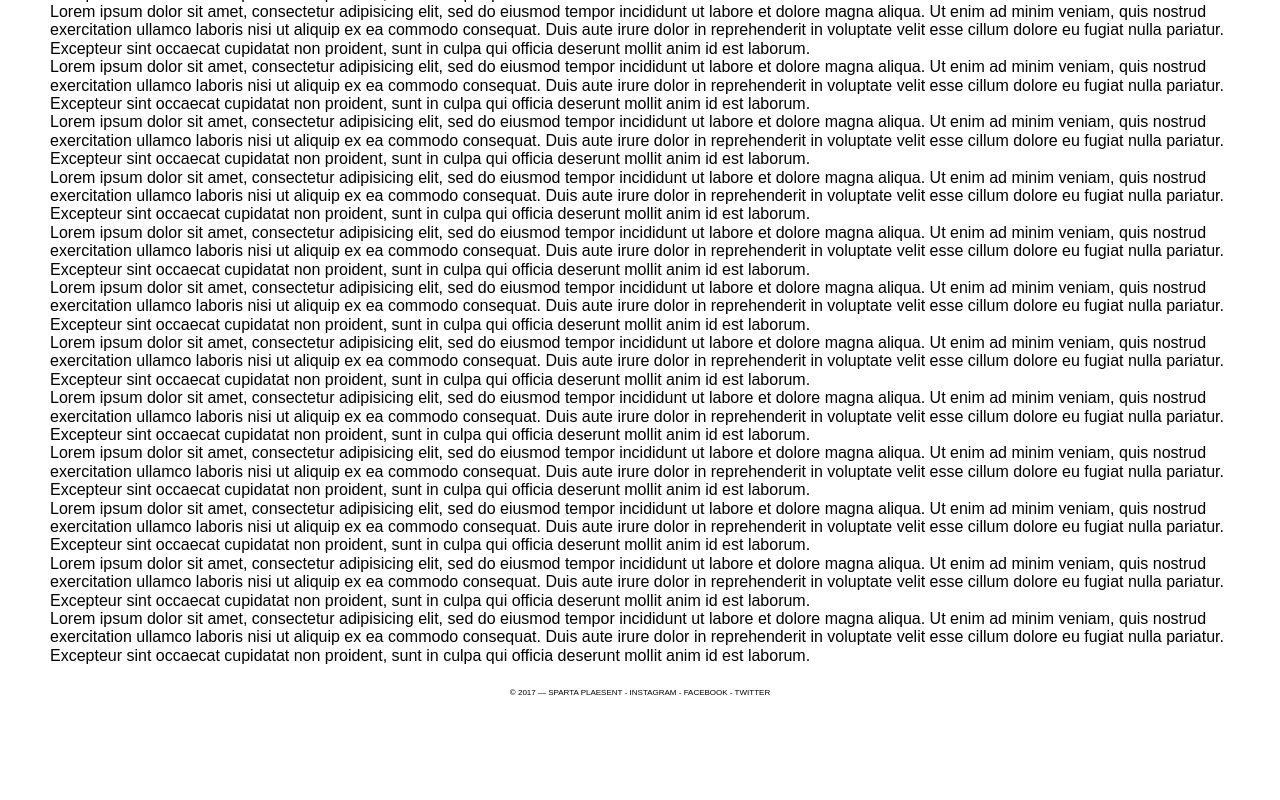
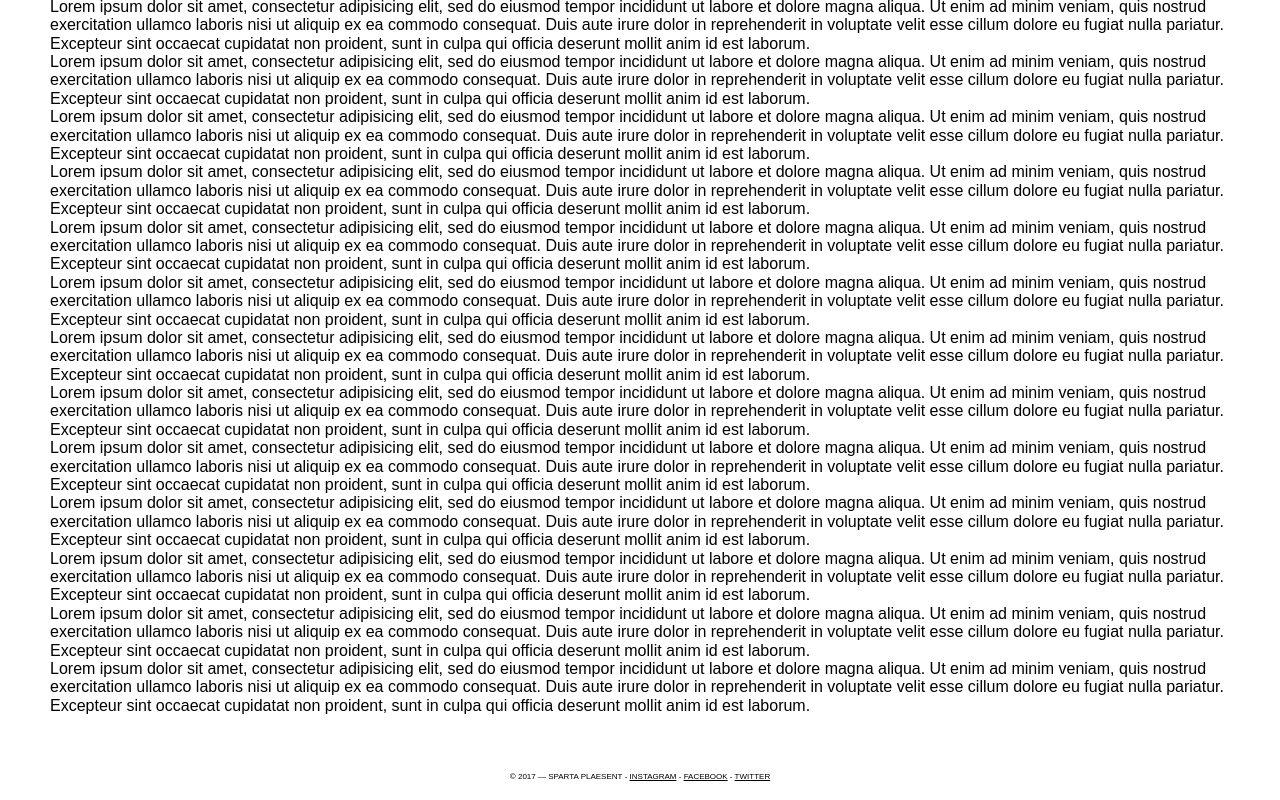
Before and after one commit to irwintsay/code-test, a React (Create React App) app: page / in a window 1280 px wide. Shown: the part 728-1528 px from the top of the page. Before the commit the page ends 1444 px from the top, so only its background shows below. Built offline with nearby package versions, Linux system fonts and the light colour scheme.

Commit message:
Update footer with links, Update carousel content

```diff
--- a/src/components/Carousel/Carousel.css
+++ b/src/components/Carousel/Carousel.css
@@ -7,6 +7,7 @@
 .Carousel .hero-copy {
   color: #FFF;
   z-index: 3;
+  padding: 10% 0 0 10%;
 }
 
 .Carousel .overlay {
--- a/src/components/SiteContent/SiteContent.css
+++ b/src/components/SiteContent/SiteContent.css
@@ -1,3 +1,3 @@
 .SiteContent {
-  margin: 0 50px;
+  margin: 50px;
 }
--- a/src/components/SiteFooter/SiteFooter.jsx
+++ b/src/components/SiteFooter/SiteFooter.jsx
@@ -5,9 +5,9 @@ const SiteFooter = props => (
   <footer className="SiteFooter">
     <ul>
       <li className="footer-item">&copy; 2017 &mdash; SPARTA PLAESENT</li>
-      <li className="footer-item"> - INSTAGRAM</li>
-      <li className="footer-item"> - FACEBOOK</li>
-      <li className="footer-item"> - TWITTER</li>
+      <li className="footer-item"> - <a href="instagram.com">INSTAGRAM</a></li>
+      <li className="footer-item"> - <a href="facebook.com">FACEBOOK</a></li>
+      <li className="footer-item"> - <a href="twitter.com">TWITTER</a></li>
     </ul>
   </footer>
 );
--- a/src/index.css
+++ b/src/index.css
@@ -12,3 +12,7 @@ ul {
   list-style-type: none;
   padding: 0;
 }
+
+a {
+  color: #000;
+}
```
